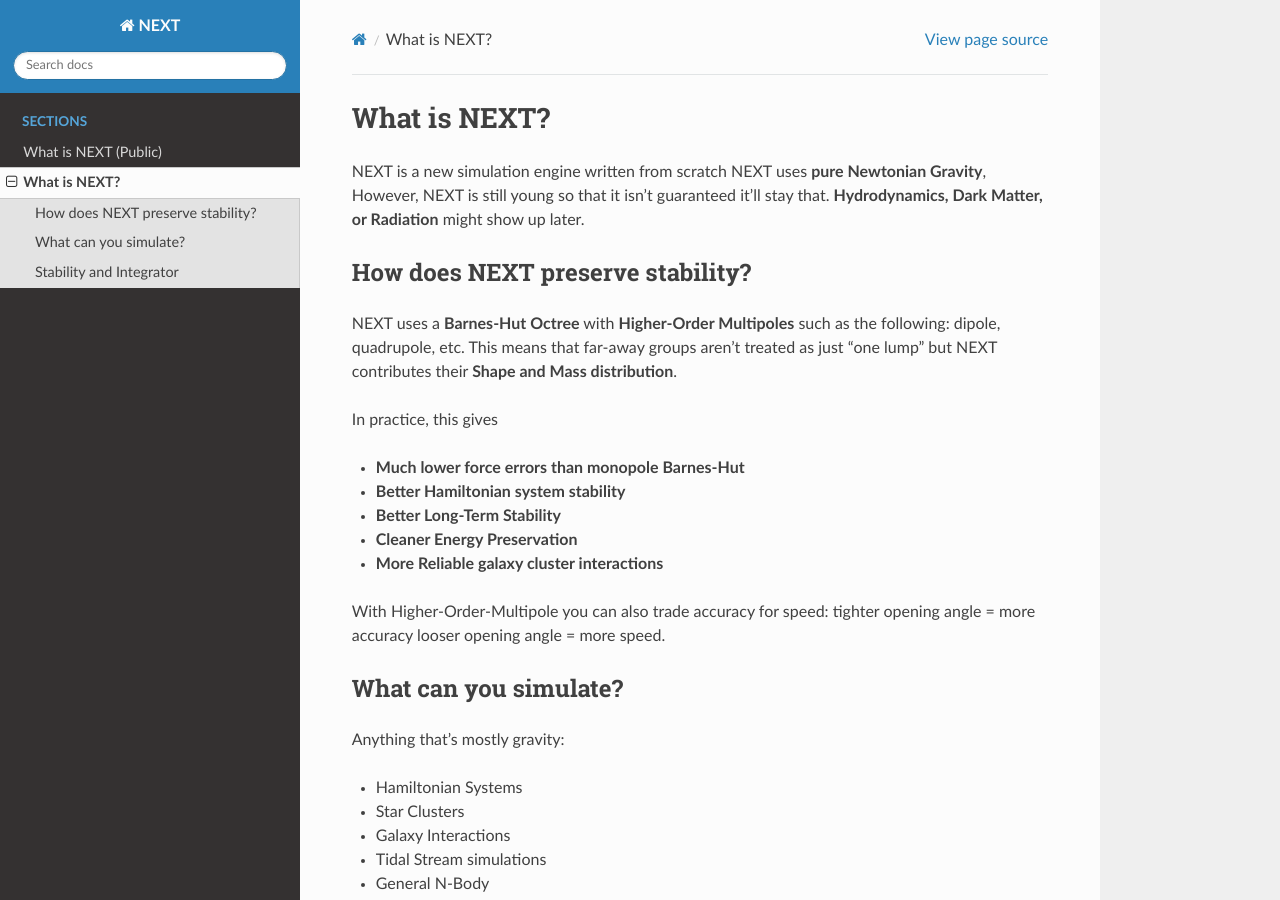
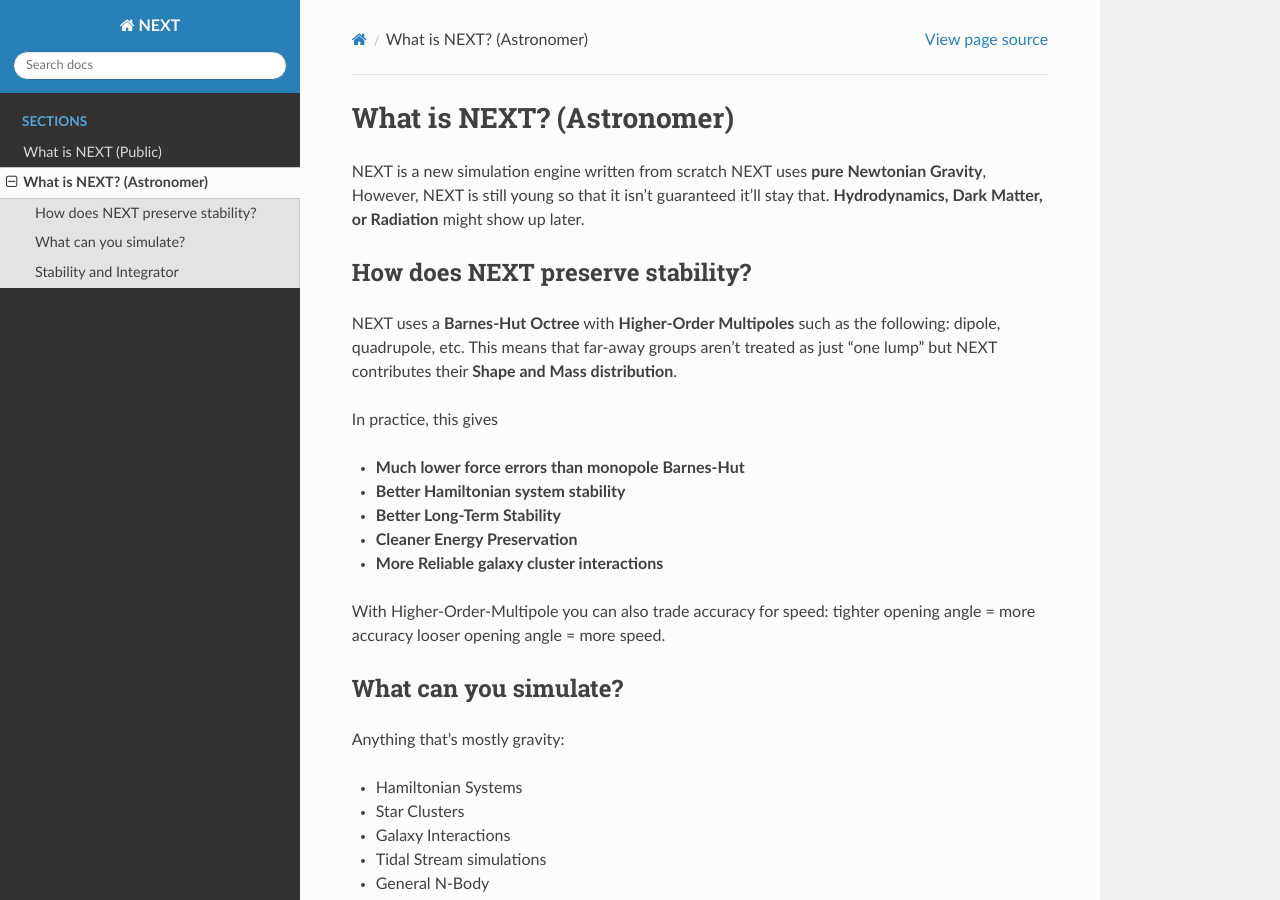
Before and after one commit to TimGoTheCreator/NEXT, a Sphinx documentation site: the page built from docs/getting_started-astronomer.md, in a window 1280 px wide and 900 px high. Built offline with Sphinx 7.4.7 and the Read the Docs theme 3.1.0, drawn with Linux system fonts in a browser that asks for light colours.

Commit message:
Update getting_started-astronomer.md

```diff
--- a/docs/getting_started-astronomer.md
+++ b/docs/getting_started-astronomer.md
@@ -1,4 +1,4 @@
-# What is NEXT?
+# What is NEXT? (Astronomer)
 
 NEXT is a new simulation engine written from scratch
 NEXT uses **pure Newtonian Gravity**,
```
